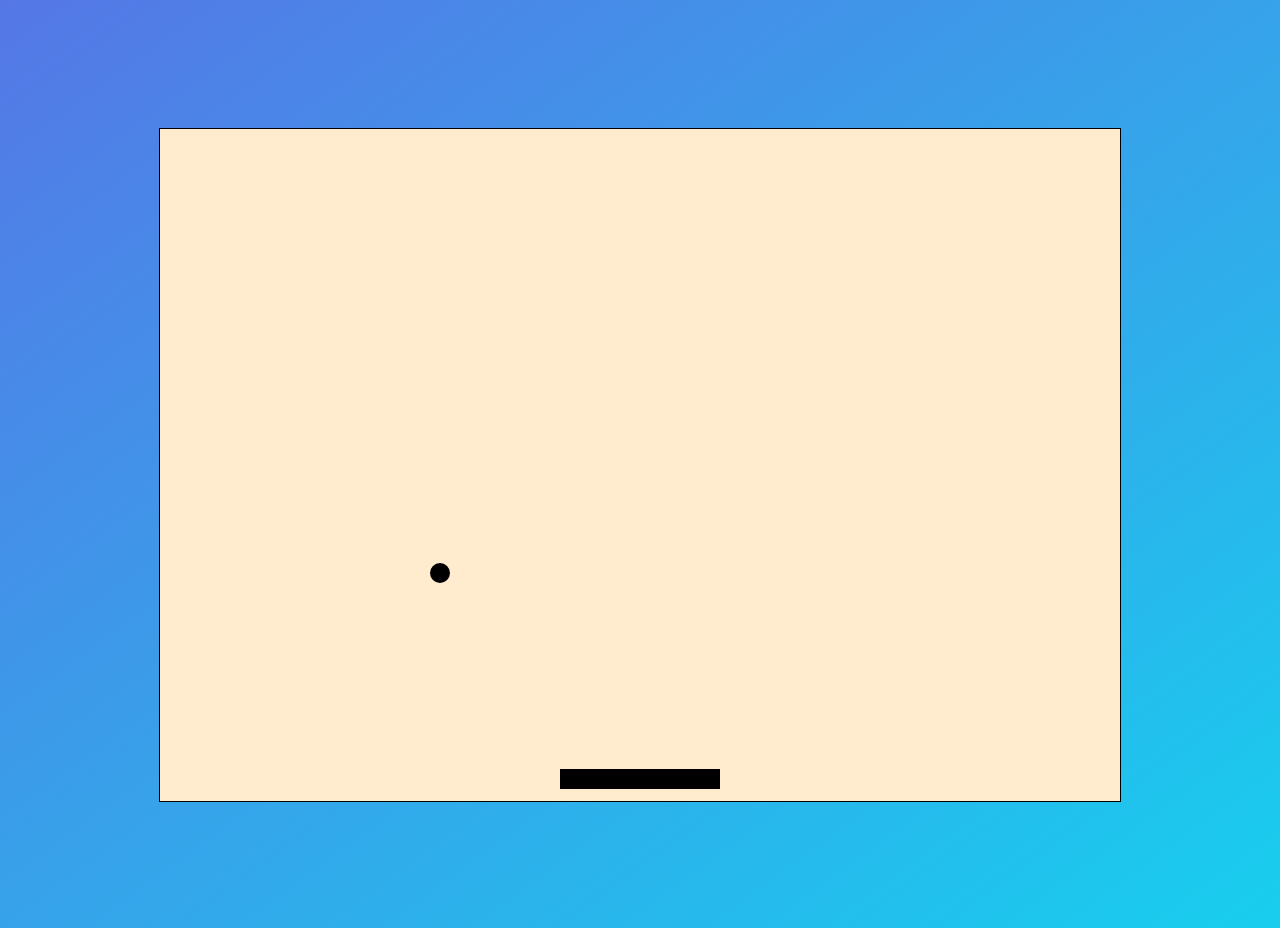
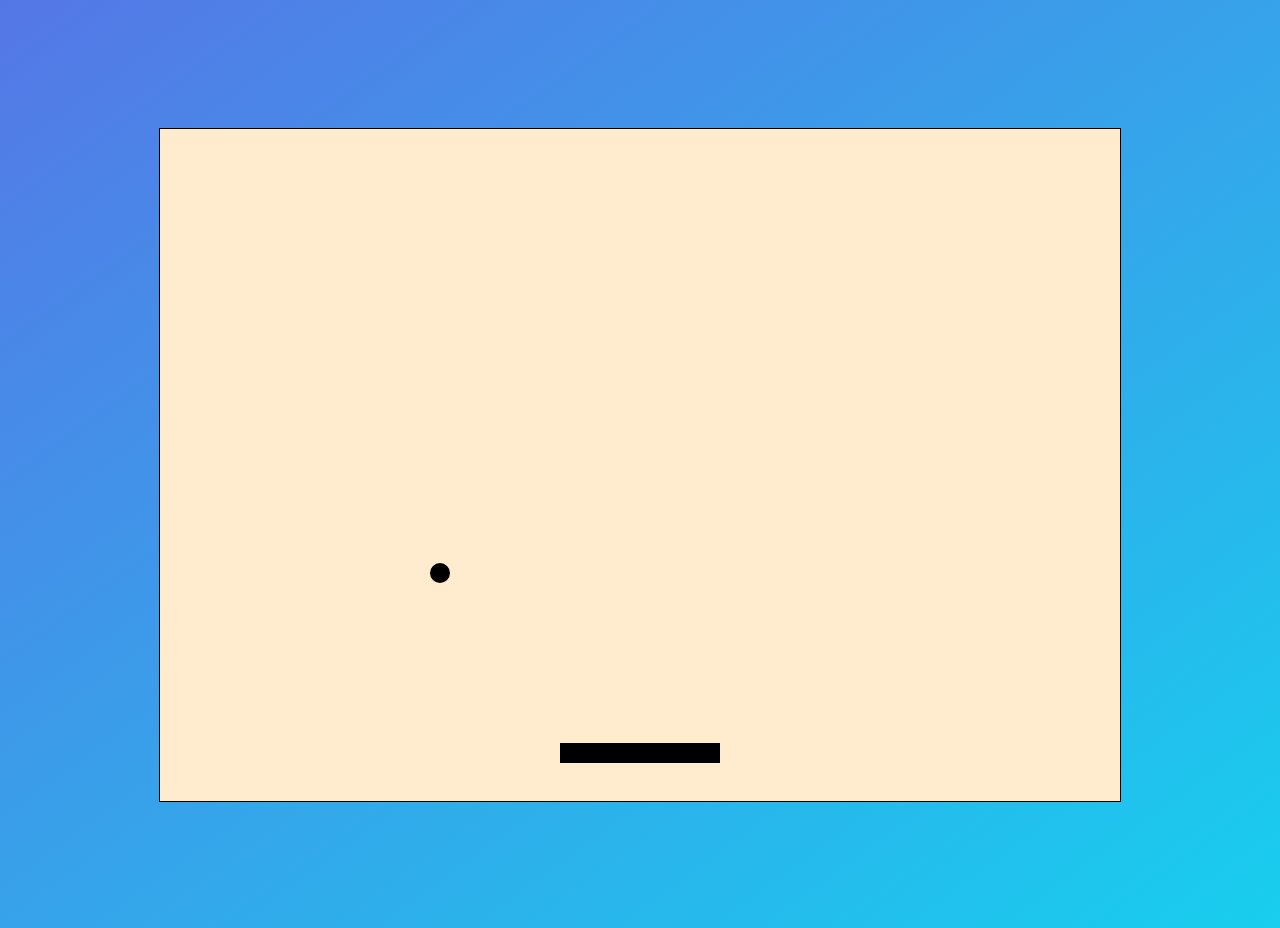
Before and after one commit to Paul-Marie-beep/pong.js, a plain HTML site: page index.html in a window 1280 px wide. Drawn offline with Linux system fonts and the light colour scheme.

Commit message:
gestion plateau

```diff
--- a/style.css
+++ b/style.css
@@ -54,7 +54,7 @@ body {
 
 .plate {
   border: 10px solid black;
-  /* margin-top: 43%; */
+  transform: translateY(-130%);
 }
 
 .hidden {
```
